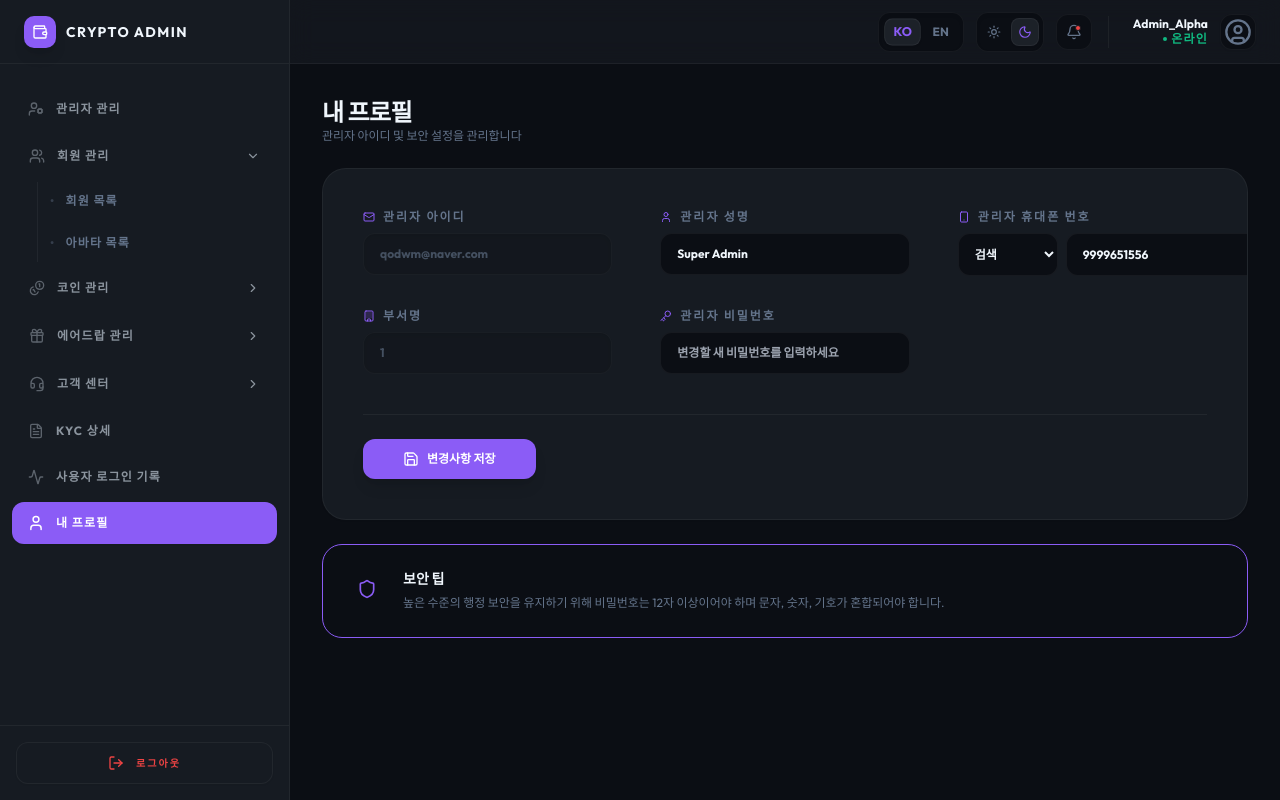
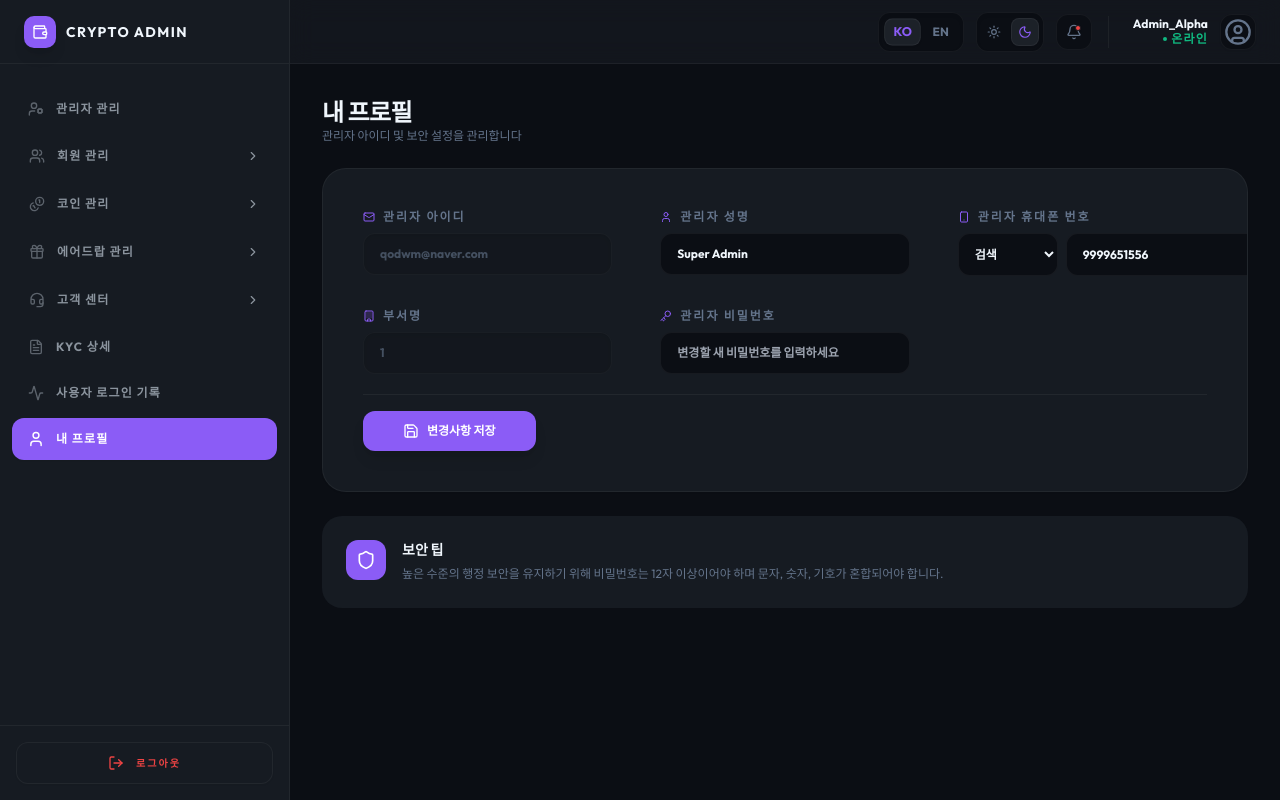
Before and after one commit to SureshSuthar14798/wallet-admin, a React (Vite) app: page /profile in a window 1280 px wide. Built offline with nearby package versions, Linux system fonts and the light colour scheme; sample sign-in values are in the browser's storage.

Commit message:
UI changes added

```diff
--- a/src/App.jsx
+++ b/src/App.jsx
@@ -1,4 +1,4 @@
-import React, { lazy, Suspense } from 'react';
+import React, { lazy, Suspense, useState, useEffect } from 'react';
 import { BrowserRouter, Routes, Route, Navigate } from 'react-router-dom';
 import AdminLayout from './layouts/AdminLayout';
 import Loader from './components/Loader';
@@ -33,6 +33,20 @@ const CoinSetting = lazy(() => import('./pages/CoinSetting'));
 const MainWallet = lazy(() => import('./pages/MainWallet'));
 
 function App() {
+  const [initialLoading, setInitialLoading] = useState(true);
+
+  useEffect(() => {
+    // Artificial delay to show the professional loader on initial boot/refresh
+    const timer = setTimeout(() => {
+      setInitialLoading(false);
+    }, 1000);
+    return () => clearTimeout(timer);
+  }, []);
+
+  if (initialLoading) {
+    return <Loader />;
+  }
+
   return (
     <BrowserRouter>
       <Toaster position="top-right" reverseOrder={false} />
--- a/src/components/Sidebar.jsx
+++ b/src/components/Sidebar.jsx
@@ -29,8 +29,8 @@ import { useLanguage } from '../context/LanguageContext';
 const Sidebar = ({ isOpen, onClose }) => {
   const { t } = useLanguage();
   const location = useLocation();
-  const [openSubmenu, setOpenSubmenu] = useState('member'); // Default open or based on location
 
+  // Define menu items first so they can be used for initial state calculation
   const menuItems = [
     {
       path: '/admin-management',
@@ -44,6 +44,8 @@ const Sidebar = ({ isOpen, onClose }) => {
       submenu: [
         { path: '/members', name: t('nav_member_list'), icon: <List size={14} /> },
         { path: '/avatars', name: t('nav_avatar_list'), icon: <ImageIcon size={14} /> },
+        { path: '/edit-member', name: t('nav_member_edit'), icon: <UserCog size={14} />, hidden: true },
+        { path: '/avatar-registration', name: t('nav_avatar_reg'), icon: <Plus size={14} />, hidden: true },
       ]
     },
     {
@@ -54,6 +56,7 @@ const Sidebar = ({ isOpen, onClose }) => {
         { path: '/coin-transactions', name: t('nav_coin_transaction_list'), icon: <List size={14} /> },
         { path: '/coin-settings', name: t('nav_coin_setting'), icon: <Settings size={14} /> },
         { path: '/main-wallet', name: t('nav_main_wallet'), icon: <Wallet size={14} /> },
+        { path: '/coin-management', name: t('coin_management'), icon: <TrendingUp size={14} />, hidden: true },
       ]
     },
     {
@@ -72,6 +75,7 @@ const Sidebar = ({ isOpen, onClose }) => {
       submenu: [
         { path: '/notices', name: t('nav_notice'), icon: <Megaphone size={14} /> },
         { path: '/faqs', name: t('nav_faq_list'), icon: <HelpCircle size={14} /> },
+        { path: '/service-center', name: t('service_center'), icon: <Settings size={14} />, hidden: true },
       ]
     },
     {
@@ -90,6 +94,28 @@ const Sidebar = ({ isOpen, onClose }) => {
       icon: <User size={16} />
     },
   ];
+
+  const [openSubmenu, setOpenSubmenu] = useState(() => {
+    // Initial calculation to open the correct submenu on refresh
+    const activeItem = menuItems.find(item =>
+      item.submenu && item.submenu.some(sub =>
+        location.pathname.startsWith(sub.path)
+      )
+    );
+    return activeItem ? activeItem.id : null;
+  });
+
+  // Also update when pathname changes if it hits a different submenu
+  React.useEffect(() => {
+    const activeItem = menuItems.find(item =>
+      item.submenu && item.submenu.some(sub =>
+        location.pathname.startsWith(sub.path)
+      )
+    );
+    if (activeItem) {
+      setOpenSubmenu(activeItem.id);
+    }
+  }, [location.pathname]);
 
   return (
     <aside className={`
@@ -112,7 +138,9 @@ const Sidebar = ({ isOpen, onClose }) => {
         {menuItems.map((item) => {
           if (item.submenu) {
             const isOpen = openSubmenu === item.id;
-            const isAnyChildActive = item.submenu.some(sub => location.pathname === sub.path);
+            const isAnyChildActive = item.submenu.some(sub =>
+              location.pathname === sub.path || location.pathname.startsWith(sub.path + '/')
+            );
 
             return (
               <div key={item.id} className="space-y-1">
@@ -131,8 +159,8 @@ const Sidebar = ({ isOpen, onClose }) => {
 
                 {isOpen && (
                   <div className="ml-[25px] space-y-1 border-l border-border-custom transition-all">
-                    {item.submenu.map((sub) => {
-                      const isActive = location.pathname === sub.path;
+                    {item.submenu.filter(sub => !sub.hidden).map((sub) => {
+                      const isActive = location.pathname === sub.path || location.pathname.startsWith(sub.path + '/');
                       return (
                         <NavLink
                           key={sub.path}
--- a/src/pages/AdminEdit.jsx
+++ b/src/pages/AdminEdit.jsx
@@ -128,7 +128,7 @@ const AdminEdit = () => {
 
         </div>
 
-        <div className="mt-10 lg:mt-12 flex flex-col sm:flex-row gap-3">
+        <div className="mt-5 flex flex-col sm:flex-row gap-3">
           <button className="w-full sm:w-auto px-10 py-3.5 bg-primary text-white rounded-xl text-sm font-bold shadow-lg shadow-primary/20 hover:opacity-90 transition-all flex items-center justify-center gap-2">
             <Save size={16} /> {t('common_save')}
           </button>
--- a/src/pages/CoinSetting.jsx
+++ b/src/pages/CoinSetting.jsx
@@ -28,7 +28,7 @@ const CoinSetting = () => {
               <Info size={14} className="text-text-muted opacity-50 group-hover:opacity-100 transition-opacity" />
             </div>
 
-            <div className="p-5 sm:p-8 grid grid-cols-1 md:grid-cols-2 lg:grid-cols-3 gap-4 sm:gap-10">
+            <div className="p-5 sm:p-8 grid grid-cols-1 md:grid-cols-2 lg:grid-cols-3 gap-4 sm:gap-5">
               {/* Row 1: Fees */}
               <div className="space-y-1 lg:space-y-3">
                 <label className="text-xs font-black text-text-muted uppercase tracking-widest flex items-center gap-2">
--- a/src/pages/LoginLogs.jsx
+++ b/src/pages/LoginLogs.jsx
@@ -1,14 +1,6 @@
-import React from 'react';
 import {
-  Activity,
   Search,
   RotateCcw,
-  ChevronLeft,
-  ChevronRight,
-  Monitor,
-  Clock,
-  User,
-  Shield
 } from 'lucide-react';
 import { useLanguage } from '../context/LanguageContext';
 
@@ -120,7 +112,7 @@ const LoginLogs = () => {
                   <td className="py-4 px-4 text-xs font-medium text-text-muted font-mono">{log.lastSeen}</td>
                   <td className="py-4 px-4 text-center">
                     <span className={`px-2 py-0.5 rounded text-xs font-black uppercase tracking-widest ${
-                        log.type === 'Admin' ? 'bg-primary/10 text-primary border border-primary/20' : 'bg-secondary/10 text-secondary border border-secondary/20'
+                        log.type === 'Admin' ? 'bg-primary/10 text-primary border border-primary' : 'bg-secondary/10 text-secondary border border-secondary'
                     }`}>
                         {log.type}
                     </span>
--- a/src/pages/Profile.jsx
+++ b/src/pages/Profile.jsx
@@ -17,7 +17,7 @@ const Profile = () => {
       <div className="bg-panel border border-border-custom rounded-[24px] p-10 shadow-sm relative overflow-hidden">
         <div className="absolute top-0 right-0 w-32 h-32 bg-primary/5 rounded-full -mr-16 -mt-16 blur-3xl"></div>
 
-        <form className="space-y-10 relative z-10">
+        <form className="space-y-5 relative z-10">
           <div className="grid grid-cols-1 md:grid-cols-2 lg:grid-cols-3 gap-x-12 gap-y-8">
 
             {/* Admin ID - Read Only */}
@@ -88,10 +88,9 @@ const Profile = () => {
                 className="w-full bg-inputBg border border-border-custom text-text-main rounded-xl px-4 py-3 text-xs font-bold focus:outline-none focus:ring-2 focus:ring-primary/20 transition-all"
               />
             </div>
-
           </div>
 
-          <div className="pt-6 border-t border-border-custom">
+          <div className="pt-4 border-t border-border-custom">
             <button className="px-10 py-3 bg-primary text-white rounded-xl text-xs font-bold shadow-lg shadow-primary/20 hover:opacity-90 transition-all flex items-center gap-2">
                 <Save size={16} /> {t('profile_save_btn')}
             </button>
@@ -99,8 +98,8 @@ const Profile = () => {
         </form>
       </div>
 
-      <div className="bg-primary/5 border border-primary rounded-[20px] p-6 flex gap-4 items-start">
-        <div className="w-10 h-10 rounded-xl bg-primary/20 flex items-center justify-center text-primary shrink-0">
+      <div className="bg-panel rounded-[20px] p-6 flex gap-4 items-start">
+        <div className="w-10 h-10 rounded-xl bg-primary flex items-center justify-center text-white shrink-0">
             <Shield size={20} />
         </div>
         <div>
```
